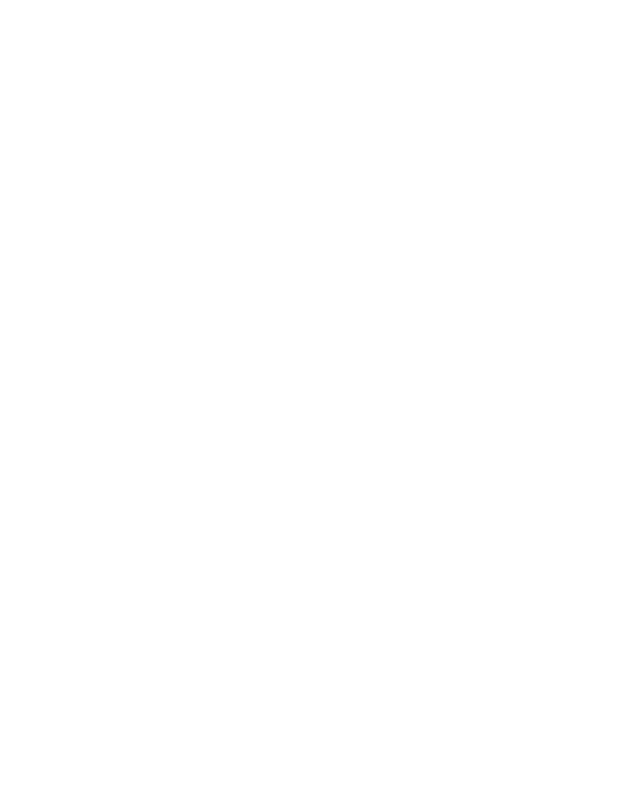
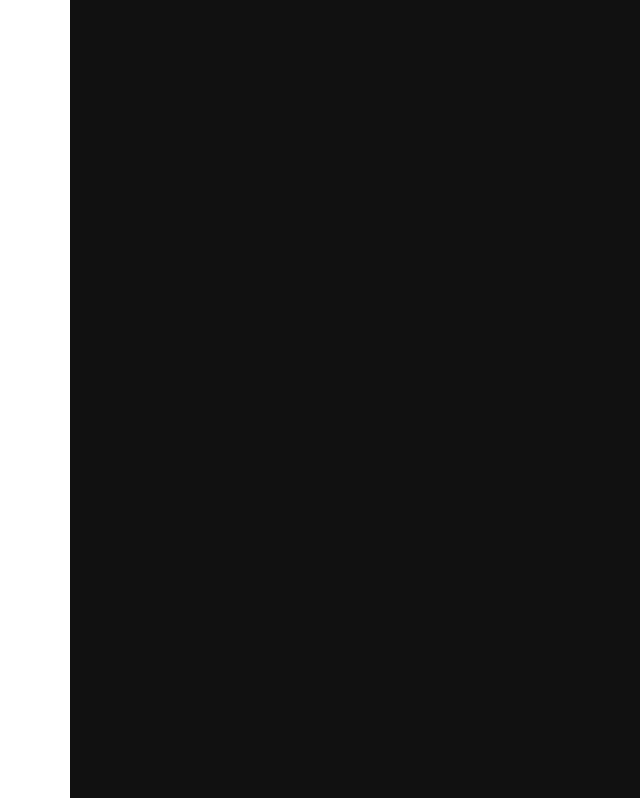
Before and after one commit to swapneel1026/portfolio-v.1.0, a Next.js app: page / in a window 1280 px wide. Shown: the part 6926-7724 px from the top of the page, without its empty margins (0-640 px from the left). Built offline with nearby package versions, Linux system fonts and the light colour scheme.

Commit message:
fix:bg-color

```diff
--- a/src/app/layout.tsx
+++ b/src/app/layout.tsx
@@ -25,7 +25,7 @@ export default function RootLayout({
       <body className={poppins.className}>
         <div className="flex flex-1 selection:bg-[#0aff9d] selection:text-black ">
           <SideNavbar />
-          {children}
+          <div className="w-full bg-[#111111]">{children}</div>
         </div>
       </body>
     </html>
```
